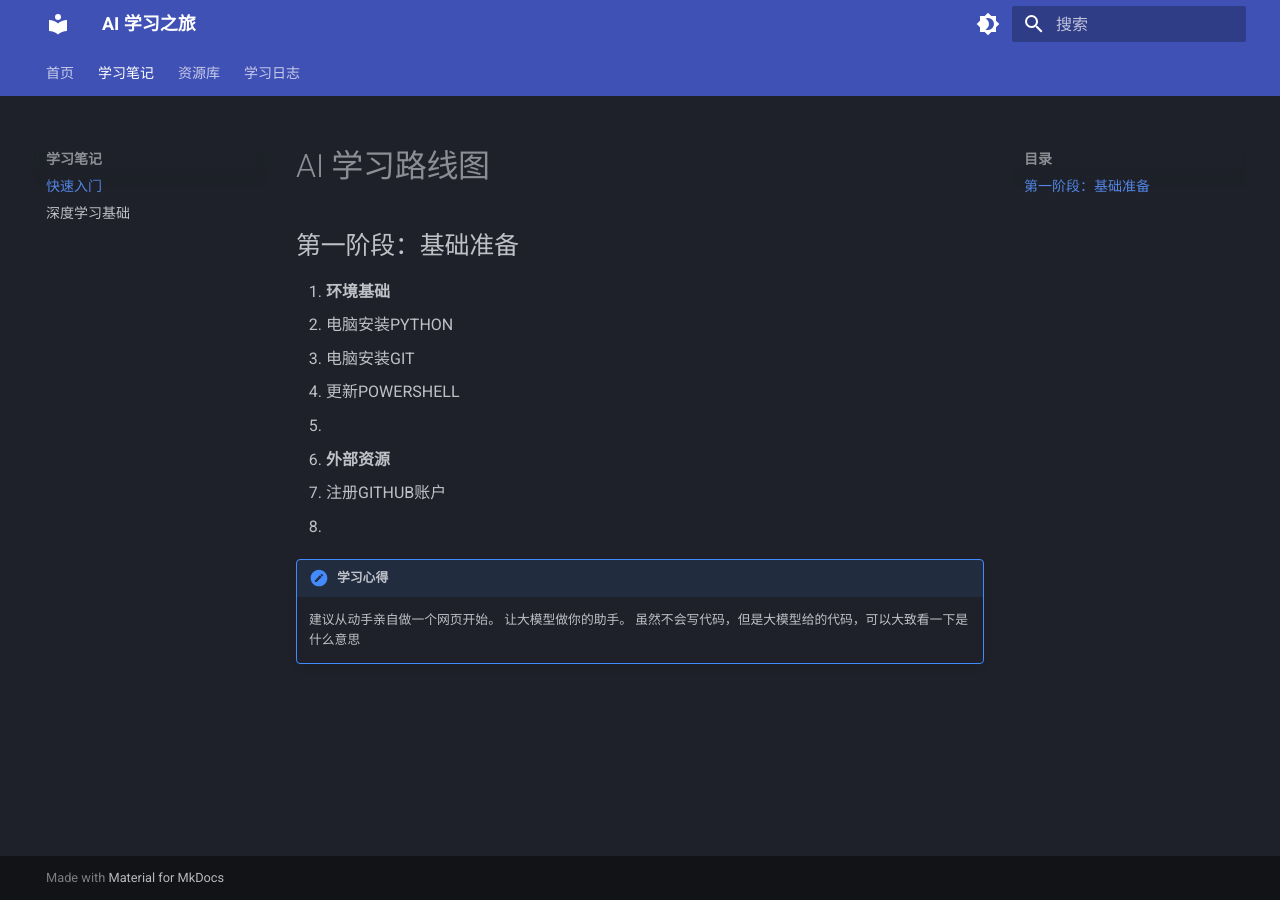
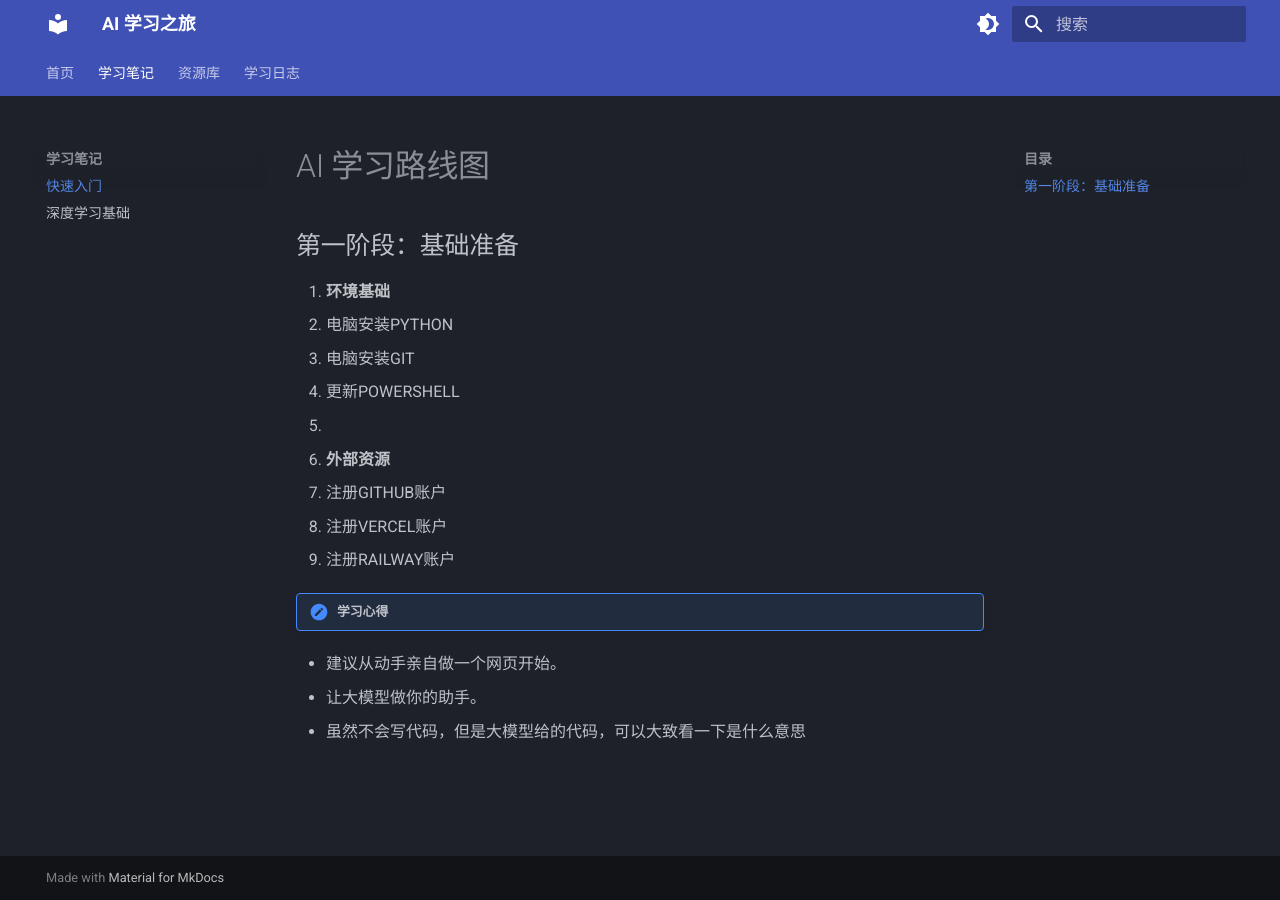
Before and after one commit to yujianmengsanfu-code/ai-learning-notes, an MkDocs documentation site: the page built from docs/notes/getting-started.md, in a window 1280 px wide. Built offline with MkDocs 1.6.1 and Material for MkDocs 9.7.7, drawn with Linux system fonts in a browser that asks for light colours.

Commit message:
Update getting-started.md

```diff
--- a/docs/notes/getting-started.md
+++ b/docs/notes/getting-started.md
@@ -10,9 +10,10 @@
 
 2. **外部资源**
    - 注册GITHUB账户
-   -
+   - 注册VERCEL账户
+   - 注册RAILWAY账户
 
 !!! note "学习心得"
-    建议从动手亲自做一个网页开始。
-    让大模型做你的助手。
-    虽然不会写代码，但是大模型给的代码，可以大致看一下是什么意思
+   - 建议从动手亲自做一个网页开始。
+   - 让大模型做你的助手。
+   - 虽然不会写代码，但是大模型给的代码，可以大致看一下是什么意思
```
